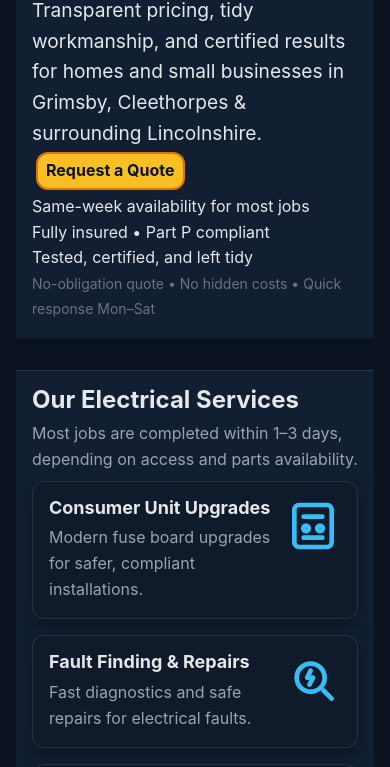
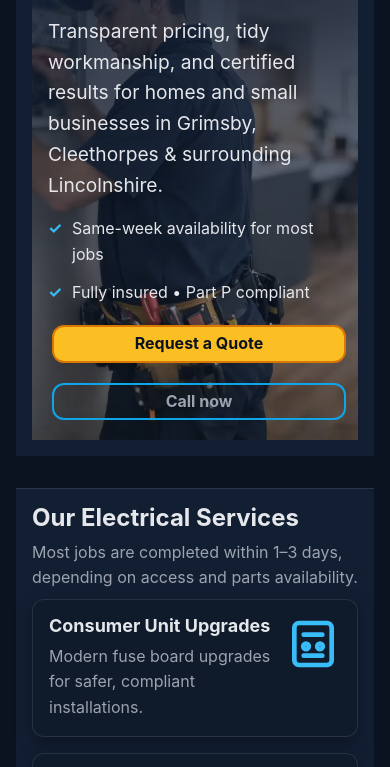
Before and after one commit to pawelwoz92/ernest-electrical, a plain HTML site: page index.html in a window 390 px wide. Shown: the part 255-1022 px from the top of the page. Drawn offline with Linux system fonts and the light colour scheme.

Commit message:
Hero optimization, gradient mask, improved spacing

```diff
--- a/index.html
+++ b/index.html
@@ -41,22 +41,43 @@
 
     </header>
     <main>
-      <section class="hero" id="hero">
-        <h1>Same-Week Electrical Work — Done Safely & Certified</h1>
-        <p class="primary_text">
+     <section class="hero">
+  <div class="hero__grid">
+    <div class="hero__content">
+      <h1>
+        Same-Week Electrical Work —
+        Done Safely & Certified
+      </h1>
+
+      <p class="hero__lead">
         Transparent pricing, tidy workmanship, and certified results for homes
-          and small businesses in Grimsby, Cleethorpes & surrounding
-          Lincolnshire.
+        and small businesses in Grimsby, Cleethorpes & surrounding Lincolnshire.
       </p>
-        <a href="#contact" class="btn btn-cta">Request a Quote</a>
-        <ul class="bullets">
+
+      <ul class="hero__bullets">
         <li>Same-week availability for most jobs</li>
         <li>Fully insured • Part P compliant</li>
         <li>Tested, certified, and left tidy</li>
       </ul>
-        <span class="micro_cta"
-          >No-obligation quote • No hidden costs • Quick response Mon–Sat</span
+
+      <div class="hero__actions">
+        <a href="#contact" class="btn btn-cta">Request a Quote</a>
+        <a href="tel:07348823872" class="btn btn-secondary">Call now</a>
+      </div>
+
+      <span class="hero__micro">
+        No-obligation quote • No hidden costs • Quick response Mon–Sat
+      </span>
+    </div>
+
+    <div class="hero__image">
+      <img
+        src="assets/images/ernest-hero-electrician.webp"
+        alt="Electrician installing modern consumer unit"
+        loading="eager"
       >
+    </div>
+  </div>
 </section>
 
       <section class="services" id="services">
--- a/styles.css
+++ b/styles.css
@@ -165,6 +165,7 @@ section{
   padding: var(--container-px);
 
 }
+
 
 li{
   list-style-type: none;
@@ -797,3 +798,205 @@ html {
 .services > .secondary_text {
   margin-bottom: var(--s-2);
 }
+
+
+/* =========================
+   HERO
+========================= */
+
+.hero{
+  margin: var(--container-px);
+  border-top: none;
+  background-color: var(--surface-2);
+  overflow: hidden;
+}
+
+.hero__grid{
+  position: relative;
+  min-height: 460px;
+
+  display: flex;
+  align-items: center;
+}
+
+.hero__content{
+  position: relative;
+  z-index: 2;
+  width: min(100%, 520px);
+  display: grid;
+  gap: 20px;
+}
+
+.hero__lead{
+  max-width: 34rem;
+  font-size: 1.125rem;
+}
+
+.hero__bullets{
+  display: grid;
+  gap: 12px;
+}
+
+.hero__bullets li{
+  position: relative;
+  padding-left: 24px;
+}
+
+.hero__bullets li::before{
+  content: "✓";
+  position: absolute;
+  left: 0;
+  top: 0;
+  color: var(--accent);
+  font-weight: 700;
+}
+
+.hero__actions{
+  display: flex;
+  flex-wrap: wrap;
+  gap: 12px;
+}
+
+.hero__micro{
+  font-size: 0.9rem;
+  color: var(--muted-2);
+}
+
+.hero__image{
+  position: absolute;
+  top: 0;
+  right: 0;
+  width: 60%;
+  height: 100%;
+}
+
+.hero__image img{
+  width: 100%;
+  height: 100%;
+  object-fit: cover;
+  object-position: center right;
+  display: block;
+}
+
+/* dark fade between text and image */
+.hero__image::before{
+  content: "";
+  position: absolute;
+  inset: 0;
+  background:
+    linear-gradient(
+      90deg,
+      var(--surface-2) 0%,
+      rgba(18,31,51,0.96) 10%,
+      rgba(18,31,51,0.82) 18%,
+      rgba(18,31,51,0.45) 28%,
+      rgba(18,31,51,0.08) 40%,
+      transparent 52%
+    );
+  z-index: 1;
+}
+
+/* subtle edge softness, not full blur */
+.hero__image::after{
+  content: "";
+  position: absolute;
+  inset: 0;
+  backdrop-filter: blur(2px);
+  -webkit-backdrop-filter: blur(2px);
+  mask-image: linear-gradient(90deg, black 0%, transparent 26%);
+  -webkit-mask-image: linear-gradient(90deg, black 0%, transparent 26%);
+  pointer-events: none;
+}
+
+@media (max-width: 899px){
+
+  .hero{
+    position: relative;
+    overflow: hidden;
+  }
+
+  .hero__grid{
+    min-height: auto;
+    padding: 16px;
+    display: grid;
+    gap: 18px;
+  }
+
+  /* image becomes background layer */
+  .hero__image{
+    position: absolute;
+    inset: 0;
+    width: 100%;
+    height: 100%;
+    order: 0;
+  }
+
+  .hero__image img{
+    width: 100%;
+    height: 100%;
+    object-fit: cover;
+    object-position: 70% center;
+    opacity: .65;
+  }
+
+  /* vertical premium fade */
+  .hero__image::before{
+    content:"";
+    position:absolute;
+    inset:0;
+
+    background: linear-gradient(
+      180deg,
+      var(--surface-2) 0%,
+
+      transparent 100%
+    );
+  }
+
+
+
+  .hero__content{
+    position: relative;
+    z-index: 2;
+    width: 100%;
+    gap: 16px;
+  }
+
+  .hero h1{
+    font-size: 2.1rem;
+  }
+
+  .hero__actions{
+    flex-direction: column;
+  }
+
+  .hero__actions .btn{
+    width:100%;
+
+  }
+
+
+
+
+}
+
+
+@media (max-width: 899px){
+  .hero h1{
+    font-size: 1.95rem;
+    line-height: 1.05;
+  }
+
+  .hero__lead{
+    font-size: 1rem;
+    max-width: 22ch;
+  }
+
+  .hero__bullets li:last-child{
+    display:none;
+  }
+
+  .hero__micro{
+    display:none;
+  }
+}
```
Also changed, not shown: assets/images/ernest-hero-electrician.webp (added). Lines whose indentation alone changed are shown as unchanged.
